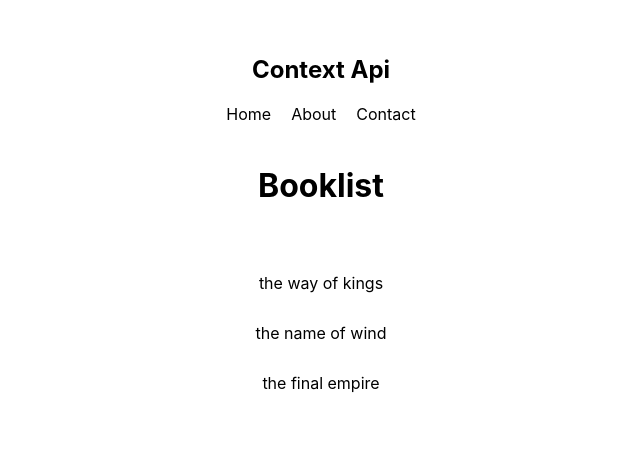
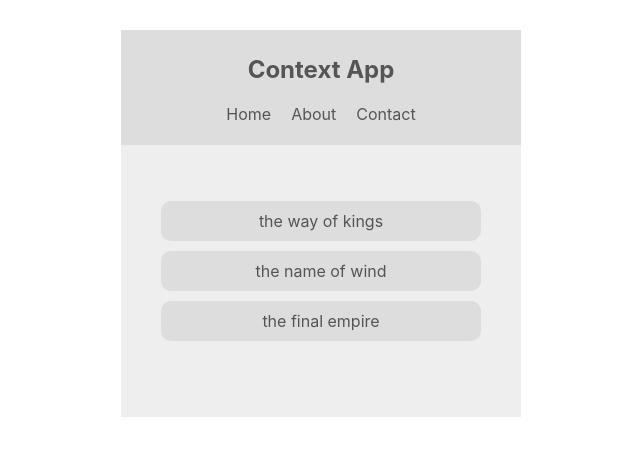
Before and after one commit to PilatusBRX/react-context-hooks, a React (Create React App) app: page / in a window 1280 px wide. Shown: the top 456 px of the page, without its empty margins (319-959 px from the left). Built offline with nearby package versions, Linux system fonts and the light colour scheme.

Commit message:
Accessing Context

```diff
--- a/src/App.css
+++ b/src/App.css
@@ -13,6 +13,8 @@
   margin: 30px auto;
   text-align: center;
 }
+
+
 
 nav {
   padding: 5px;
--- a/src/App.js
+++ b/src/App.js
@@ -1,7 +1,7 @@
 import React from 'react';
 import './App.css';
+import BookList from './components/BookList';
 import Navbar from './components/Navbar';
-import BookList from './components/BookList';
 import ThemeContextProvider from './context/ThemeContext';
 
 function App() {
--- a/src/components/BookList.js
+++ b/src/components/BookList.js
@@ -1,14 +1,21 @@
 import React, { Component } from 'react';
+import { ThemeContext } from '../context/ThemeContext';
+
 class BookList extends Component {
+  static contextType = ThemeContext;
   render() {
+    const { isLightTheme, light, dark } = this.context;
+    const theme = isLightTheme ? light : dark;
     return (
-      <div>
-        <h1>Booklist</h1>
+      <div
+        style={{ color: theme.syntax, background: theme.bg }}
+        className='book-list'
+      >
         <div className='book-list'>
           <ul>
-            <li>the way of kings</li>
-            <li>the name of wind</li>
-            <li>the final empire</li>
+            <li style={{ background: theme.ui }}>the way of kings</li>
+            <li style={{ background: theme.ui }}>the name of wind</li>
+            <li style={{ background: theme.ui }}>the final empire</li>
           </ul>
         </div>
       </div>
--- a/src/components/Navbar.js
+++ b/src/components/Navbar.js
@@ -1,19 +1,23 @@
 import React, { Component } from 'react';
+import { ThemeContext } from '../context/ThemeContext';
 
 class Navbar extends Component {
+  static contextType = ThemeContext;
   render() {
+    console.log(this.context);
+    const { isLightTheme, light, dark } = this.context;
+    const theme = isLightTheme ? light : dark;
     return (
-      <div>
-        <nav>
-          <h1>Context Api</h1>
+      <nav style={{ background: theme.ui, color: theme.syntax }}>
+        <h1>Context App</h1>
         <ul>
           <li>Home</li>
           <li>About</li>
           <li>Contact</li>
         </ul>
       </nav>
-      </div>
     );
   }
 }
+
 export default Navbar;
--- a/src/context/ThemeContext.js
+++ b/src/context/ThemeContext.js
@@ -4,8 +4,8 @@
 class ThemeContextProvider extends Component {
   state = {
     isLightTheme: true,
-    light: { syntaxt: '#555', ui: 'ddd', bg: '#eee' },
-    dark: { syntaxt: '#ddd', ui: '333', bg: '#555' }
+    light: { syntax: '#555', ui: '#ddd', bg: '#eee' },
+    dark: { syntax: '#ddd', ui: '#333', bg: '#555' }
   };
   render() {
     return (
```
Lines whose indentation alone changed are shown as unchanged.
